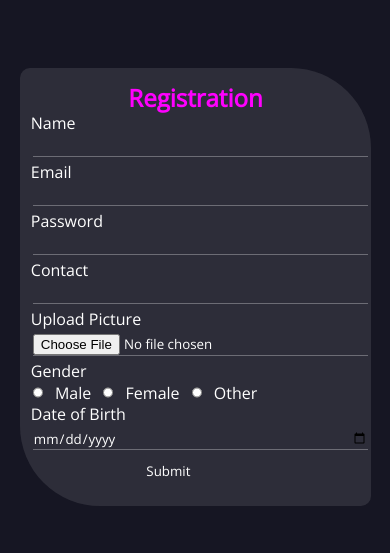
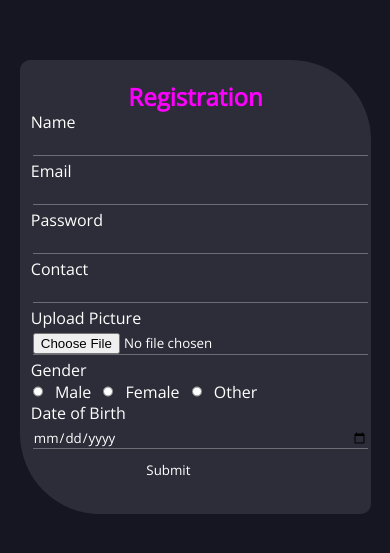
Before and after one commit to Ideees/RegistrationForm, a plain HTML site: page index.html in a window 390 px wide. Shown: the part 135-688 px from the top of the page. Drawn offline with nearby package versions, Linux system fonts and the light colour scheme.

Commit message:
Update index.css

```diff
--- a/index.css
+++ b/index.css
@@ -89,7 +89,7 @@ label {
 @media (max-width: 768px) {
   form {
     width: 90%;
-     padding: 5% 2%;
+     padding: 7% 2%;
   }
   label {
   margin: 3px;
```
